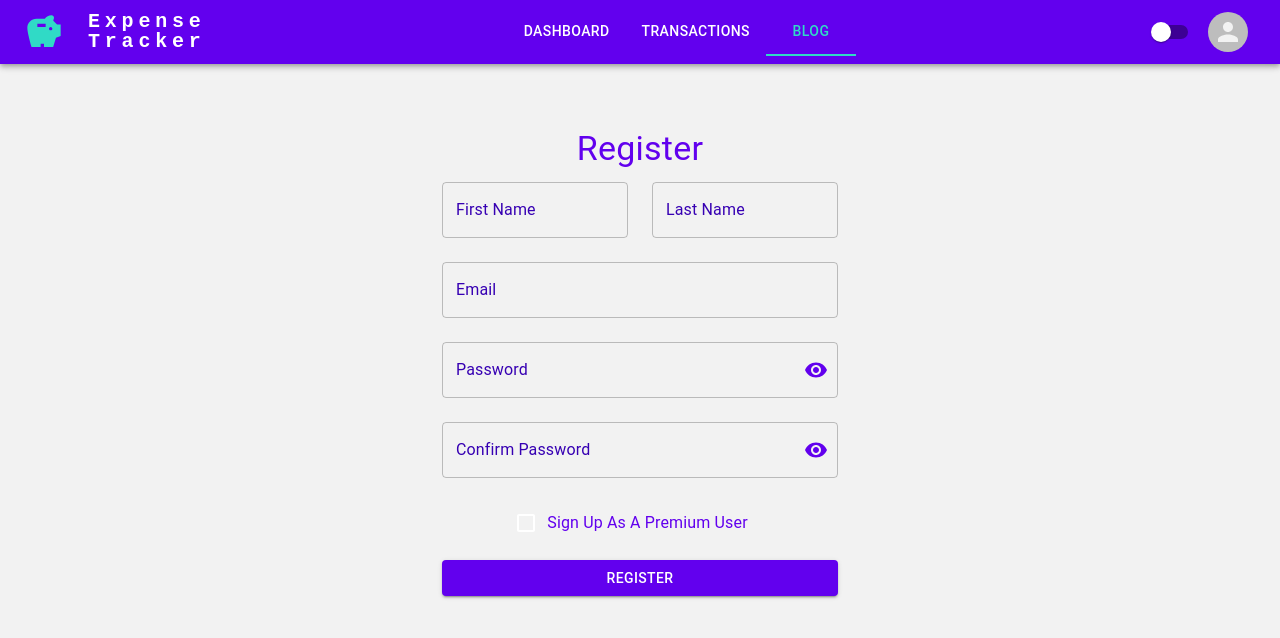
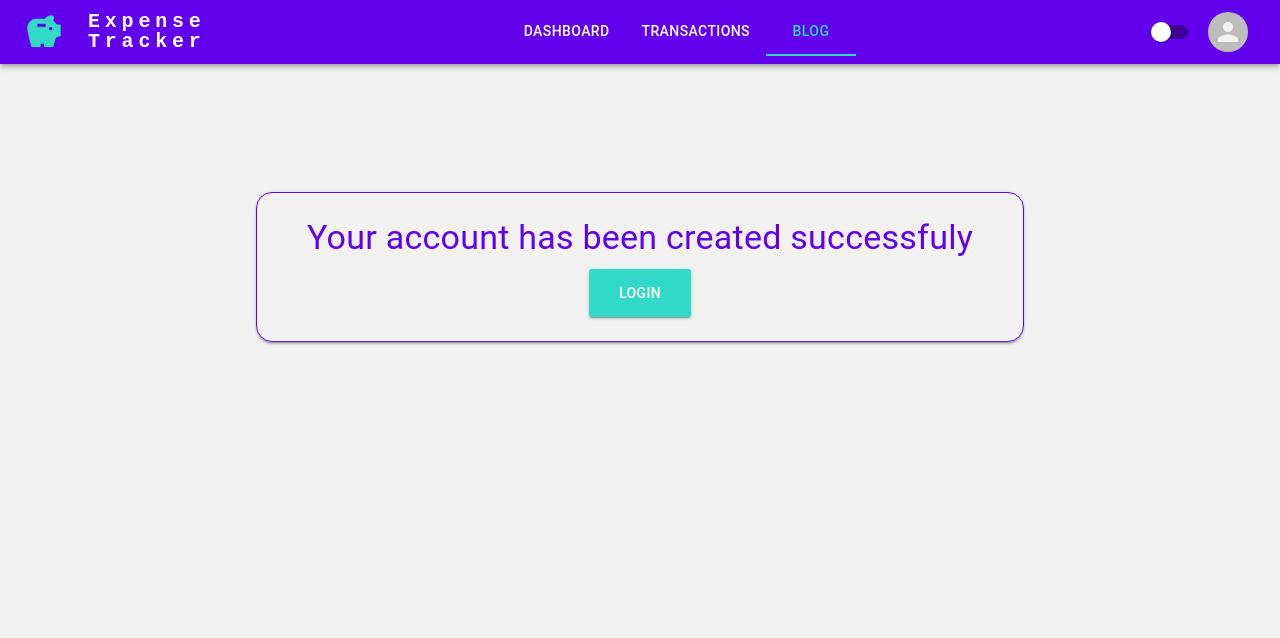
Before and after one commit to AndjelaBoltaKovacic/ExpenseTracker, a React (Create React App) app in the folder Expense Tracker - FE/: page /register in a window 1280 px wide. Shown: the top 638 px of the page. Built offline with nearby package versions, Linux system fonts and the light colour scheme.

Commit message:
Added auth

```diff
--- /dev/null
+++ b/Expense Tracker - FE/src/common/loader.tsx
@@ -0,0 +1,15 @@
+import { ReactNode } from 'react';
+import CircularProgress from '@mui/material/CircularProgress';
+import Box from '@mui/material/Box';
+
+function Loader({ isLoading, children }: { isLoading: boolean; children: ReactNode }) {
+  return isLoading ? (
+    <Box sx={{ height: '100vh', display: 'flex', justifyContent: 'center', marginTop: { xs: '40px', md: '200px' } }}>
+      <CircularProgress size="20vw" />
+    </Box>
+  ) : (
+    <>{children}</>
+  );
+}
+
+export default Loader;
--- /dev/null
+++ b/Expense Tracker - FE/src/common/notice-card.tsx
@@ -0,0 +1,51 @@
+import { Typography, Button, Box } from '@mui/material';
+import { VoidFn } from '../models/common';
+
+const NoticeCard = ({
+  title,
+  text,
+  buttonText,
+  onButtonClick,
+}: {
+  title?: string;
+  text?: string;
+  buttonText?: string;
+  onButtonClick?: VoidFn;
+}) => {
+  return (
+    <Box
+      border={1}
+      borderColor="primary.main"
+      borderRadius={4}
+      boxShadow={2}
+      p={3}
+      margin="auto"
+      marginTop="10vw"
+      textAlign="center"
+      sx={{ width: { xs: '85%', md: '60%' } }}
+    >
+      <Typography variant="h4" component="div">
+        {title}
+      </Typography>
+      <Typography variant="body2" color="text.secondary">
+        {text}
+      </Typography>
+      <Button
+        onClick={onButtonClick}
+        variant="contained"
+        color="secondary"
+        style={{
+          marginTop: 10,
+          borderRadius: 3,
+          color: 'white',
+          height: 48,
+          padding: '0 30px',
+        }}
+      >
+        {buttonText}
+      </Button>
+    </Box>
+  );
+};
+
+export default NoticeCard;
--- a/Expense Tracker - FE/src/contexts/themeContext.tsx
+++ b/Expense Tracker - FE/src/contexts/themeContext.tsx
@@ -5,11 +5,12 @@ import { ThemeProvider, createTheme, ThemeOptions } from '@mui/material/styles';
 import useMediaQuery from '@mui/material/useMediaQuery';
 import { theme } from '../theme/theme';
 import { Theme } from '../values/enums/theme';
+import { VoidFn } from '../models/common';
 
 
 
 export const ThemeContext = createContext<{
-  toggleColorMode: () => void,
+  toggleColorMode: VoidFn,
   mode: Theme
 }>({
   toggleColorMode: () => { },
--- a/Expense Tracker - FE/src/contexts/userContext.tsx
+++ b/Expense Tracker - FE/src/contexts/userContext.tsx
@@ -1,6 +1,6 @@
 import { createContext, useContext, useState, useEffect, ReactNode } from 'react';
 import { decodeToken } from '../helpers/auth';
-import { User, UserContextType } from '../models/user';
+import { User, UserContextType, UserToken } from '../models/user';
 
 const UserContext = createContext<UserContextType | undefined>(undefined);
 
@@ -12,26 +12,21 @@ export const useUserContext = () => {
   return context;
 };
 
-
 export const UserProvider = ({ children }: { children: ReactNode }) => {
   const [user, setUser] = useState<User | null>(null);
 
-    const login = (token: string) => {
-        // Decode the token and extract user data
-        const decodedToken = decodeToken(token);
+  const login = ({ accessToken }: UserToken) => {
+    const decodedToken = decodeToken(accessToken);
     setUser(decodedToken);
-        // Store the token in localStorage
-        localStorage.setItem('token', token);
+    localStorage.setItem('token', accessToken);
   };
 
   const logout = () => {
-        // Clear user data and token from state and localStorage
     setUser(null);
     localStorage.removeItem('token');
   };
 
   useEffect(() => {
-        // Check if token exists in localStorage on app start
     const token = localStorage.getItem('token');
     if (token) {
       const decodedToken = decodeToken(token);
@@ -39,9 +34,5 @@ export const UserProvider = ({ children }: { children: ReactNode }) => {
     }
   }, []);
 
-    return (
-        <UserContext.Provider value={{ user, login, logout }}>
-            {children}
-        </UserContext.Provider>
-    );
+  return <UserContext.Provider value={{ user, login, logout }}>{children}</UserContext.Provider>;
 };
--- a/Expense Tracker - FE/src/hooks/useFetch.ts
+++ b/Expense Tracker - FE/src/hooks/useFetch.ts
@@ -1,33 +1,33 @@
-import { useState, useEffect } from 'react';
-import axios, { AxiosResponse, AxiosError } from 'axios';
+import { useState } from 'react';
+import axios, { AxiosResponse } from 'axios';
 
 type HttpMethod = 'GET' | 'POST' | 'PUT' | 'DELETE';
 
 interface FetchState<T> {
   data: T | null;
   loading: boolean;
-    error: unknown | null;
-    fetchData: any;
+  error: any;
+  fetchData: (body: any) => void;
 }
 
 const useFetch = <T>(url: string, method: HttpMethod): FetchState<T> => {
   const [data, setData] = useState<T | null>(null);
-    const [loading, setLoading] = useState<boolean>(true);
-    const [error, setError] = useState<unknown | null>(null);
+  const [loading, setLoading] = useState<boolean>(false);
+  const [error, setError] = useState<any>(null);
   const fetchData = async (body?: any) => {
     try {
       setLoading(true);
       setError(null);
-
       const response: AxiosResponse<T> = await axios({
         method,
         url,
-                data: body
+        data: body,
       });
 
       setData(response.data);
       setLoading(false);
     } catch (err) {
+      console.log(error);
       setError(err);
       setLoading(false);
     }
--- a/Expense Tracker - FE/src/models/common.ts
+++ b/Expense Tracker - FE/src/models/common.ts
@@ -1,4 +1,7 @@
-export interface MenuItem {
+export type MenuItem = {
     title: string;
     page: string;
+    isPremium?: boolean;
 }
+
+export type VoidFn = () => void;
--- a/Expense Tracker - FE/src/pages/auth/login.tsx
+++ b/Expense Tracker - FE/src/pages/auth/login.tsx
@@ -1,16 +1,24 @@
-import { ReactNode, useContext, useState } from 'react';
+import { ReactNode, useContext, useEffect, useState } from 'react';
 import { useForm } from 'react-hook-form';
 import { TextField, Button, Typography, Container } from '@mui/material';
 import { emailValidation, passwordValidation } from './form/validation-patterns';
 import PasswordVisibility from './form/passwordVisibility';
 import { ThemeContext } from '@emotion/react';
 import { getInputLabelColor } from '../../theme/overrides';
+import { baseUrl } from '../../services/urls';
+import useFetch from '../../hooks/useFetch';
+import { useUserContext } from '../../contexts/userContext';
+import Loader from '../../common/loader';
+import { useNavigate } from 'react-router-dom';
+import { UserToken } from '../../models/user';
 
 const LoginForm = () => {
   const [showPassword, setShowPassword] = useState(false);
   const { palette }: any = useContext(ThemeContext);
   const inputLabelColorOverride = getInputLabelColor(palette.mode);
-
+  const { data, loading, error, fetchData } = useFetch<UserToken>(`${baseUrl}/sessions`, 'POST');
+  const { login } = useUserContext();
+  const navigate = useNavigate();
 
   const {
     register,
@@ -19,10 +27,19 @@ const LoginForm = () => {
   } = useForm();
 
   const onSubmit = (data: any) => {
-        console.log(data); // You can replace this with your login logic
+    console.log(data);
+    fetchData(data);
   };
 
+  useEffect(() => {
+    if (data) {
+      login(data);
+      navigate('/dashboard');
+    }
+  }, [data]);
+
   return (
+    <Loader isLoading={loading}>
       <Container maxWidth="xs" sx={{ marginTop: 8 }}>
         <Typography variant="h4" align="center" gutterBottom>
           Login
@@ -49,16 +66,20 @@ const LoginForm = () => {
             error={!!errors.password}
             helperText={errors?.password?.message as ReactNode}
             InputProps={{
-                        endAdornment: (
-                            <PasswordVisibility showPass={showPassword} onClick={setShowPassword} />
-                        ),
+              endAdornment: <PasswordVisibility showPass={showPassword} onClick={setShowPassword} />,
             }}
           />
+          {error && (
+            <Typography color="error" mt={2} mb={2} textAlign="center">
+              {error.response.data}
+            </Typography>
+          )}
           <Button type="submit" variant="contained" color="primary" fullWidth sx={{ marginTop: 2 }}>
             Login
           </Button>
         </form>
       </Container>
+    </Loader>
   );
 };
 
--- a/Expense Tracker - FE/src/pages/auth/register.tsx
+++ b/Expense Tracker - FE/src/pages/auth/register.tsx
@@ -1,4 +1,4 @@
-import { ReactNode, useContext, useEffect, useState } from 'react';
+import { ReactNode, useContext, useState } from 'react';
 import { useForm } from 'react-hook-form';
 import { TextField, Button, Grid, Container, Typography, FormControlLabel, Checkbox } from '@mui/material';
 import { ThemeContext } from '@emotion/react';
@@ -7,10 +7,13 @@ import { emailValidation, passwordValidation } from './form/validation-patterns'
 import PasswordVisibility from './form/passwordVisibility';
 import { baseUrl } from '../../services/urls';
 import useFetch from '../../hooks/useFetch';
+import { useNavigate } from 'react-router-dom';
+import NoticeCard from '../../common/notice-card';
+import Loader from '../../common/loader';
 
 function RegistrationForm() {
-    const [showPassword, setShowPassword] = useState(false);
-    const [showConfirmPassword, setShowConfirmPassword] = useState(false);
+  const [showPassword, setShowPassword] = useState<boolean>(false);
+  const [showConfirmPassword, setShowConfirmPassword] = useState<boolean>(false);
   const { palette }: any = useContext(ThemeContext);
   const {
     register,
@@ -21,20 +24,22 @@ function RegistrationForm() {
 
   const { data, loading, error, fetchData } = useFetch(`${baseUrl}/users`, 'POST');
   const password = watch('password', '');
+  const navigate = useNavigate();
   const inputLabelColorOverride = getInputLabelColor(palette.mode);
 
   const onSubmit = (data: any) => {
-        console.log(data);
-        fetchData(data)
+    fetchData(data);
   };
 
-    useEffect(() => {
-        if (data) {
-            console.log(data)
-        }
-    }, [data])
-
   return (
+    <Loader isLoading={loading}>
+      {!data ? (
+        <NoticeCard
+          title="Your account has been created successfuly"
+          buttonText="Login"
+          onButtonClick={() => navigate('/login')}
+        />
+      ) : (
         <Container component="main" maxWidth="xs" sx={{ marginTop: 8, marginBottom: 2 }}>
           <Typography variant="h4" align="center" gutterBottom>
             Register
@@ -93,7 +98,8 @@ function RegistrationForm() {
                   label="Confirm Password"
                   type={showConfirmPassword ? 'text' : 'password'}
                   {...register('passwordConfirmation', {
-                                validate: (value) => !value ? 'Confirm Password is required' : value === password || 'Passwords do not match',
+                    validate: (value) =>
+                      !value ? 'Confirm Password is required' : value === password || 'Passwords do not match',
                   })}
                   error={!!errors.confirmPassword}
                   helperText={errors?.confirmPassword?.message as ReactNode}
@@ -111,11 +117,18 @@ function RegistrationForm() {
                 />
               </Grid>
             </Grid>
+            {error && (
+              <Typography color="error" mt={2} mb={2} textAlign="center">
+                {error.response.data}
+              </Typography>
+            )}
             <Button sx={{ marginTop: 2 }} type="submit" fullWidth variant="contained" color="primary">
               Register
             </Button>
           </form>
         </Container>
+      )}
+    </Loader>
   );
 }
 
```
Also changed, not shown: Expense Tracker - FE/src/helpers/auth.ts (+11 -14 lines), Expense Tracker - FE/src/models/user.ts (+26 -16 lines), Expense Tracker - FE/src/pages/auth/form/form-error.tsx (added, +7 -0 lines). Lines whose indentation alone changed are shown as unchanged.
